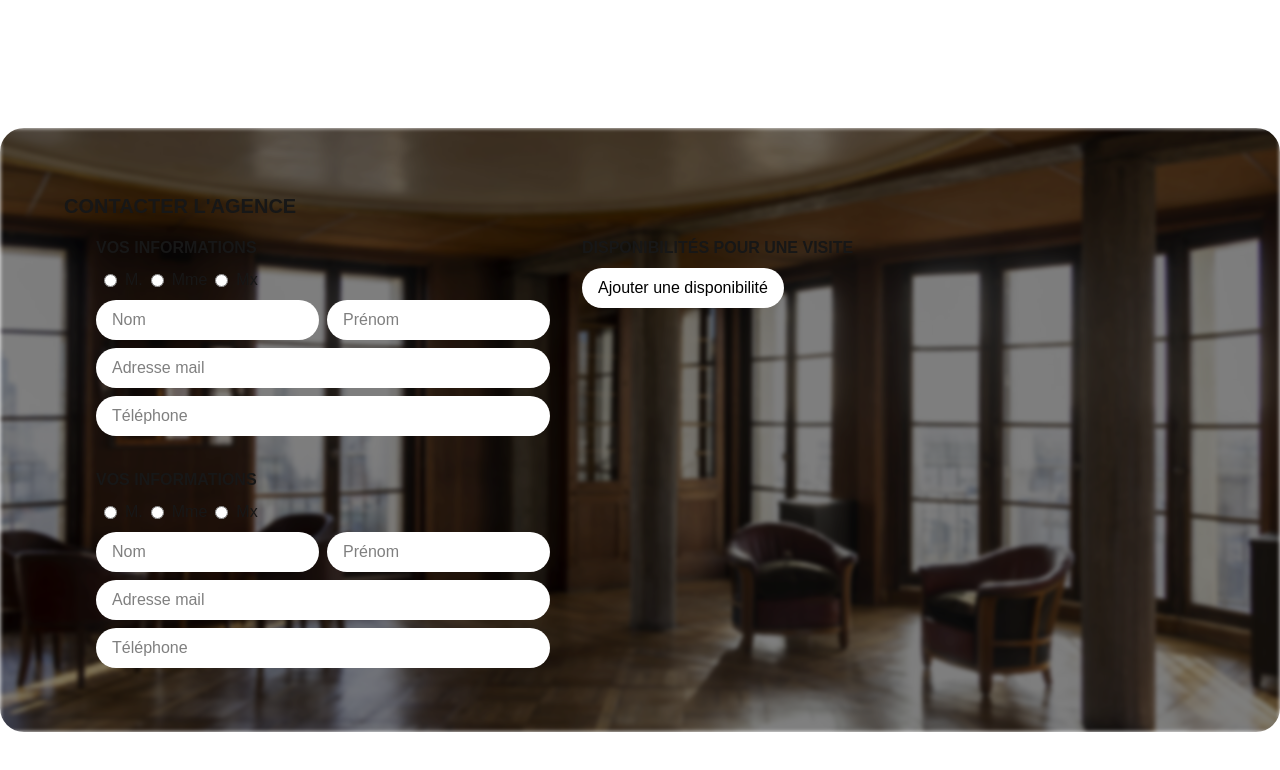
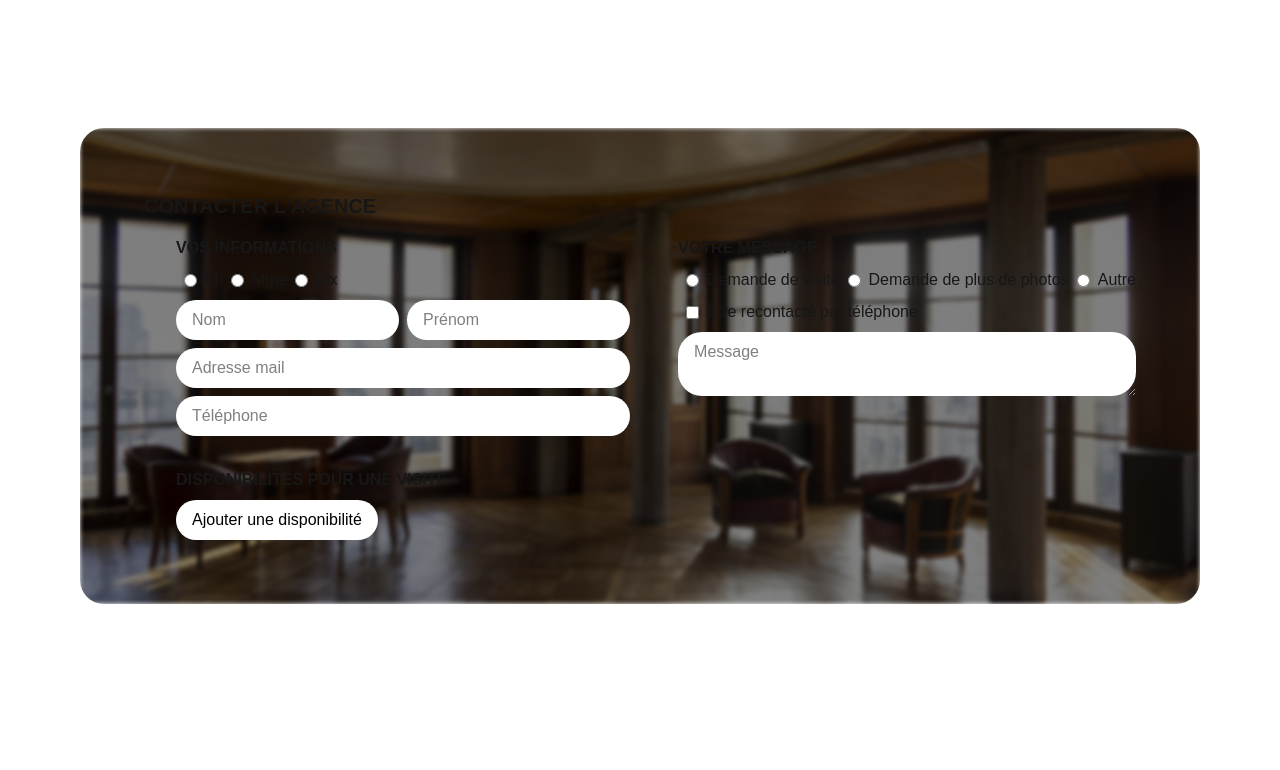
Before and after one commit to Hykoo13/Majordhom, a Next.js app: page / in a window 1280 px wide. Shown: the top 770 px of the page. Built offline with nearby package versions, Linux system fonts and the light colour scheme.

Commit message:
better placements

```diff
--- a/app/page.tsx
+++ b/app/page.tsx
@@ -12,7 +12,9 @@ export default function Home() {
 
         <form className="flex flex-col z-1 ">
           <h2 className="pb-4 text-xl uppercase font-bold">Contacter l'agence</h2>
-          <div className="flex flex-wrap gap-8 pl-8">
+          <div className="flex flex-wrap gap-12 pl-8">
+
+            <div className="flex flex-col gap-8"> {/* Left Side of form */}
 
               <fieldset>
 
@@ -20,7 +22,7 @@ export default function Home() {
 
                 <div className="flex flex-col gap-2">
 
-                <div className="flex gap-2 pl-2"> {/* Civilité */}
+                  <div className="flex gap-2 pl-2"> {/* Title */}
 
                     <div className="flex items-center gap-2">
                       <input type="radio" id="m" name="civilite" value="M." />
@@ -67,39 +69,43 @@ export default function Home() {
                 </div>
 
               </fieldset>
+            </div>
+
 
             <fieldset>
 
-              <legend className="pb-2 uppercase font-bold">Vos informations</legend>
+              <legend className="pb-2 uppercase font-bold">Votre message</legend>
 
               <div className="flex flex-col gap-2">
 
-                <div className="flex gap-2 pl-2"> {/* Civilité */}
+                <div className="flex gap-2 pl-2">
 
                   <div className="flex items-center gap-2">
-                    <input type="radio" id="m" name="civilite" value="M." />
-                    <label htmlFor="m">M.</label>
+                    <input type="radio" id="visit" name="reason" value="visite" />
+                    <label htmlFor="visit">Demande de visite</label>
                   </div>
 
                   <div className="flex items-center gap-2">
-                    <input type="radio" id="mme" name="civilite" value="Mme" />
-                    <label htmlFor="mme">Mme</label>
+                    <input type="radio" id="photos" name="reason" value="photos" />
+                    <label htmlFor="photos">Demande de plus de photos</label>
                   </div>
 
                   <div className="flex items-center gap-2">
-                    <input type="radio" id="other" name="civilite" value="Mx" />
-                    <label htmlFor="Mx">Mx</label>
+                    <input type="radio" id="other" name="reason" value="autre" />
+                    <label htmlFor="other">Autre</label>
                   </div>
 
                 </div>
 
-                <div className="flex gap-2">
-                  <input type="text" name="nom" placeholder="Nom" className="bg-white text-black rounded-3xl pl-4 py-2" />
-                  <input type="text" name="prenom" placeholder="Prénom" className="bg-white text-black rounded-3xl pl-4 py-2" />
+                <div className="flex gap-2 pl-2 items-center">
+                  <input type="checkbox" id="contact_tel" name="contact" value="true" />
+                  <label htmlFor="contact_tel">Être recontacté par téléphone</label>
+
                 </div>
 
-                <input type="email" name="nom" placeholder="Adresse mail" className="bg-white text-black rounded-3xl pl-4 py-2" />
-                <input type="tel" name="prenom" placeholder="Téléphone" className="bg-white text-black rounded-3xl pl-4 py-2" />
+                <textarea name="message" placeholder="Message" className="bg-white text-black rounded-3xl pl-4 p-2" />
+
+
 
               </div>
 
```
Lines whose indentation alone changed are shown as unchanged.
